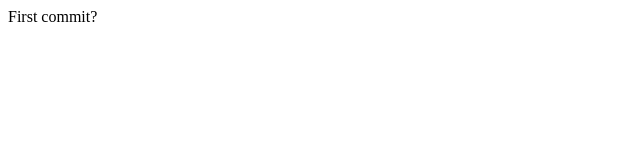
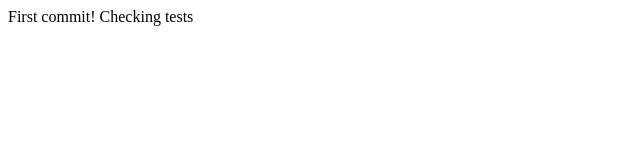
Before and after one commit to levsgit/ono-tebe-nado, a plain HTML site: page index.html in a window 1280 px wide. Shown: the whole page, without its empty margins (0-640 px from the left). Drawn offline with Linux system fonts and the light colour scheme.

Commit message:
checking tests

```diff
--- a/index.html
+++ b/index.html
@@ -6,5 +6,5 @@
     <meta name="viewport" content="width=device-width, initial-scale=1.0" />
     <title>Оно тебе надо — аукцион вещей, в которые никто не верил</title>
   </head>
-  <body>First commit?</body>
+  <body>First commit! Checking tests</body>
 </html>
```
